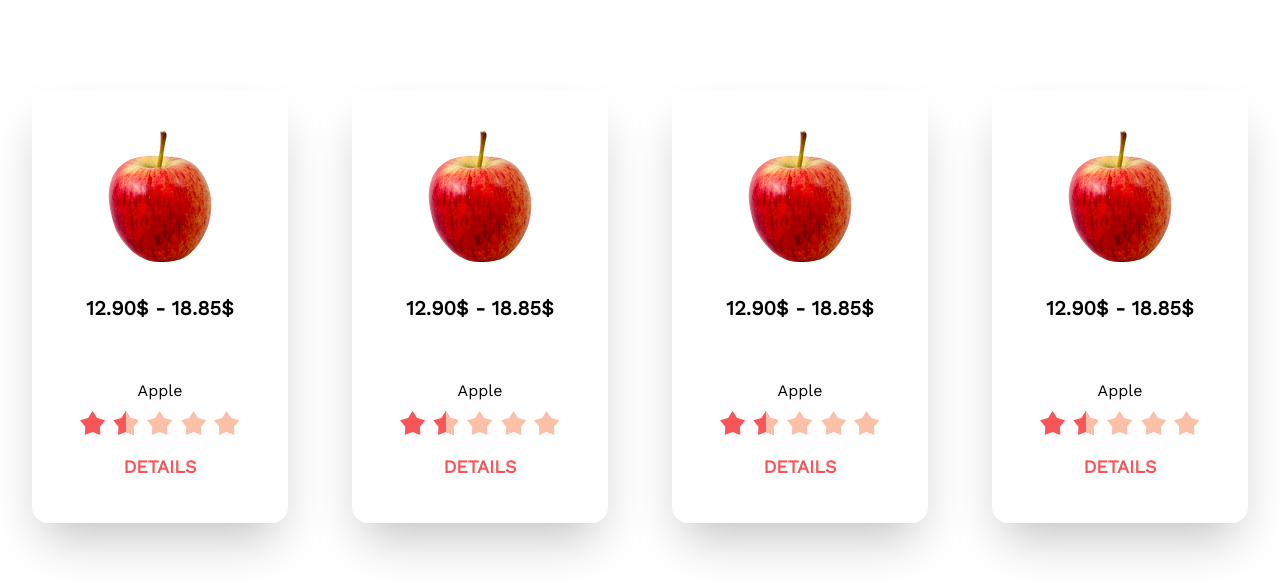
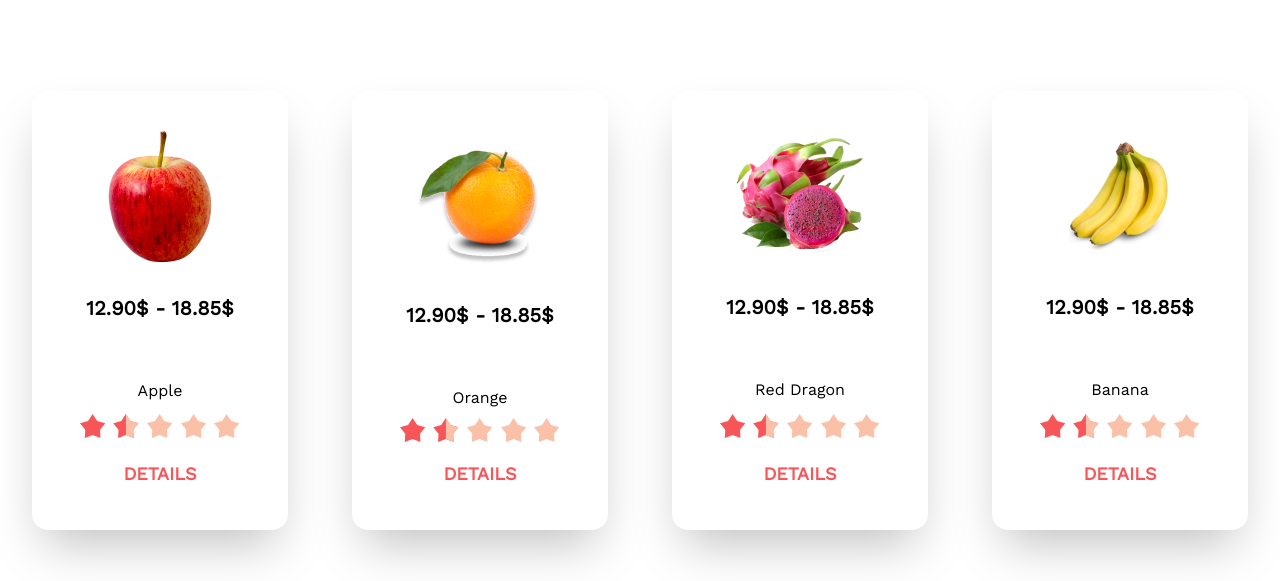
Before and after one commit to motlubor/fruit-brust1, a plain HTML site: page index.html in a window 1280 px wide. Shown: the part 1500-2081 px from the top of the page. Drawn offline with nearby package versions, Linux system fonts and the light colour scheme.

Commit message:
make fruit prettier

```diff
--- a/index.html
+++ b/index.html
@@ -320,8 +320,8 @@
                             <dialog id="my_modal_1" class="modal">
                                 <div class="modal-box bg-white shadow-2xl">
                                     <div class="grid justify-center">
-                                        <img class="mx-auto" src="images/fruit7.png" alt="">
-                                        <h3 class="font-bold text-lg">Orange</h3>
+                                        <img class="mx-auto" src="images/fruit6.png" alt="">
+                                        <h3 class="font-bold text-lg">Apple</h3>
                                         <p class="py-4">Professional employees are there for you to pick the most <br>
                                             amazing
                                             and fresh fruits.</p>
@@ -366,12 +366,12 @@
                 </div>
                 <div class="card w-64 mx-auto shadow-2xl">
                     <figure class="px-10 pt-10">
-                        <img src="images/fruit6.png" alt="Shoes" class="rounded-xl" />
+                        <img src="images/fruit7.png" alt="Shoes" class="rounded-xl" />
                     </figure>
                     <div class="card-body items-center text-center">
                         <h2 class="card-title">12.90$ - 18.85$</h2>
                         <hr class="block  my-5">
-                        <p>Apple</p>
+                        <p>Orange</p>
                         <p><svg xmlns="http://www.w3.org/2000/svg" width="160" height="24" viewBox="0 0 160 24"
                                 fill="none">
                                 <path
@@ -403,12 +403,12 @@
                 </div>
                 <div class="card w-64 mx-auto shadow-2xl">
                     <figure class="px-10 pt-10">
-                        <img src="images/fruit6.png" alt="Shoes" class="rounded-xl" />
+                        <img src="images/fruit8.png" alt="Shoes" class="rounded-xl" />
                     </figure>
                     <div class="card-body items-center text-center">
                         <h2 class="card-title">12.90$ - 18.85$</h2>
                         <hr class="block  my-5">
-                        <p>Apple</p>
+                        <p>Red Dragon</p>
                         <p><svg xmlns="http://www.w3.org/2000/svg" width="160" height="24" viewBox="0 0 160 24"
                                 fill="none">
                                 <path
@@ -441,12 +441,12 @@
                 </div>
                 <div class="card w-64 mx-auto shadow-2xl">
                     <figure class="px-10 pt-10">
-                        <img src="images/fruit6.png" alt="Shoes" class="rounded-xl" />
+                        <img src="images/fruit9.png" alt="Shoes" class="rounded-xl" />
                     </figure>
                     <div class="card-body items-center text-center">
                         <h2 class="card-title">12.90$ - 18.85$</h2>
                         <hr class="block  my-5">
-                        <p>Apple</p>
+                        <p>Banana</p>
                         <p><svg xmlns="http://www.w3.org/2000/svg" width="160" height="24" viewBox="0 0 160 24"
                                 fill="none">
                                 <path
```
